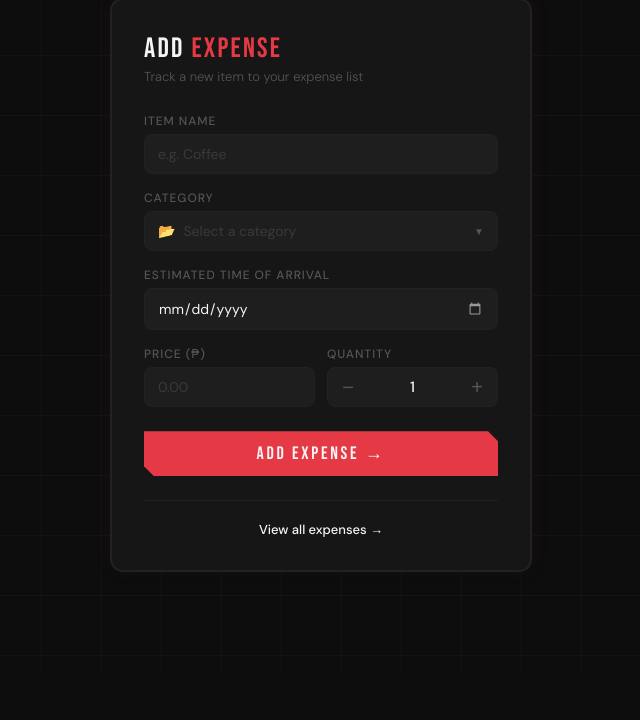
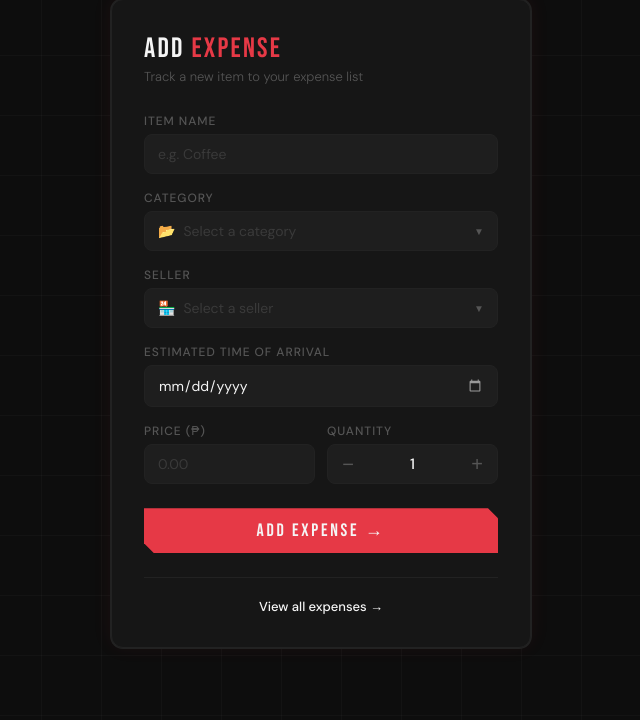
Before and after one commit to jnxen/HobList, a Flask app: page /add_items in a window 1280 px wide. Shown: the part 125-845 px from the top of the page, without its empty margins (319-959 px from the left). Before the commit the page ends 697 px from the top, so only its background shows below. Run offline with Flask 3, Linux system fonts and the light colour scheme.

Commit message:
HobList Update:  -  add new section/input field   - seller input field - fix bugs that is related to it

```diff
--- a/templates/add_to_cart.html
+++ b/templates/add_to_cart.html
@@ -440,6 +470,65 @@
         </div>
         <input type="hidden" name="brand" id="catVal" value="" />
       </div>
+      <div class="field">
+        <label>Seller</label>
+        <div class="dropdown" id="ddSeller">
+          <div class="dd-trigger" id="ddSellerTrigger">
+            <div class="dd-left">
+              <span id="ddSellerIcon">🏪</span>
+              <span class="dd-placeholder" id="ddSellerLabel"
+                >Select a seller</span
+              >
+            </div>
+            <span class="dd-arrow">▼</span>
+          </div>
+          <div class="dd-menu" id="ddSellerMenu">
+            <div
+              class="seller-dd-item"
+              data-val="sm_supermarket"
+              data-icon="🏬"
+              data-label="SM Supermarket"
+            >
+              <span>🏬</span><span>SM Supermarket</span
+              ><span class="check">✓</span>
+            </div>
+            <div
+              class="seller-dd-item"
+              data-val="shopee"
+              data-icon="🛒"
+              data-label="Shopee"
+            >
+              <span>🛒</span><span>Shopee</span><span class="check">✓</span>
+            </div>
+            <div
+              class="seller-dd-item"
+              data-val="lazada"
+              data-icon="📦"
+              data-label="Lazada"
+            >
+              <span>📦</span><span>Lazada</span><span class="check">✓</span>
+            </div>
+            <div
+              class="seller-dd-item"
+              class="dd-item"
+              data-val="puregold"
+              data-icon="🏪"
+              data-label="Puregold"
+            >
+              <span>🏪</span><span>Puregold</span><span class="check">✓</span>
+            </div>
+            <div
+              class="seller-dd-item"
+              data-val="robinsons"
+              data-icon="🏢"
+              data-label="Robinsons"
+            >
+              <span>🏢</span><span>Robinsons</span><span class="check">✓</span>
+            </div>
+          </div>
+        </div>
+        <input type="hidden" name="seller" id="sellerVal" value="" />
+      </div>
 
       <div class="field">
         <label for="ETA">Estimated Time of Arrival</label>
@@ -478,37 +567,95 @@
 </div>
 
 <script>
-  // Dropdown
+  // =======================
+  // ELEMENTS
+  // =======================
   const trigger = document.getElementById("ddTrigger");
   const menu = document.getElementById("ddMenu");
 
+  const sellerTrigger = document.getElementById("ddSellerTrigger");
+  const sellerMenu = document.getElementById("ddSellerMenu");
+
+  // =======================
+  // CATEGORY DROPDOWN
+  // =======================
   trigger.addEventListener("click", (e) => {
     e.stopPropagation();
+
+    // close seller dropdown when opening category
+    sellerTrigger.classList.remove("open");
+    sellerMenu.classList.remove("open");
+
     trigger.classList.toggle("open");
     menu.classList.toggle("open");
   });
 
-  document.querySelectorAll(".dd-item").forEach((item) => {
+  menu.querySelectorAll(".dd-item").forEach((item) => {
     item.addEventListener("click", () => {
-      document
+      menu
         .querySelectorAll(".dd-item")
         .forEach((i) => i.classList.remove("selected"));
+
       item.classList.add("selected");
+
       document.getElementById("ddIcon").textContent = item.dataset.icon;
+
       const label = document.getElementById("ddLabel");
       label.textContent = item.dataset.label;
       label.classList.remove("dd-placeholder");
+
       document.getElementById("catVal").value = item.dataset.val;
+
       trigger.classList.remove("open");
       menu.classList.remove("open");
     });
   });
 
+  // =======================
+  // SELLER DROPDOWN
+  // =======================
+  sellerTrigger.addEventListener("click", (e) => {
+    e.stopPropagation();
+
+    // close category dropdown when opening seller
+    trigger.classList.remove("open");
+    menu.classList.remove("open");
+
+    sellerTrigger.classList.toggle("open");
+    sellerMenu.classList.toggle("open");
+  });
+
+  sellerMenu.querySelectorAll(".seller-dd-item").forEach((item) => {
+    item.addEventListener("click", () => {
+      sellerMenu
+        .querySelectorAll(".seller-dd-item")
+        .forEach((i) => i.classList.remove("selected"));
+
+      item.classList.add("selected");
+
+      document.getElementById("ddSellerIcon").textContent = item.dataset.icon;
+
+      const label = document.getElementById("ddSellerLabel");
+      label.textContent = item.dataset.label;
+      label.classList.remove("dd-placeholder");
+
+      document.getElementById("sellerVal").value = item.dataset.val;
+
+      sellerTrigger.classList.remove("open");
+      sellerMenu.classList.remove("open");
+    });
+  });
+
+  // =======================
+  // OUTSIDE CLICK (ONLY ONCE)
+  // =======================
   document.addEventListener("click", () => {
     trigger.classList.remove("open");
     menu.classList.remove("open");
+
+    sellerTrigger.classList.remove("open");
+    sellerMenu.classList.remove("open");
   });
-
   // Stepper
   let qty = 1;
   const qtyDisplay = document.getElementById("qty");
```
Also changed, not shown: other parts of templates/add_to_cart.html (+30 -0 lines).
